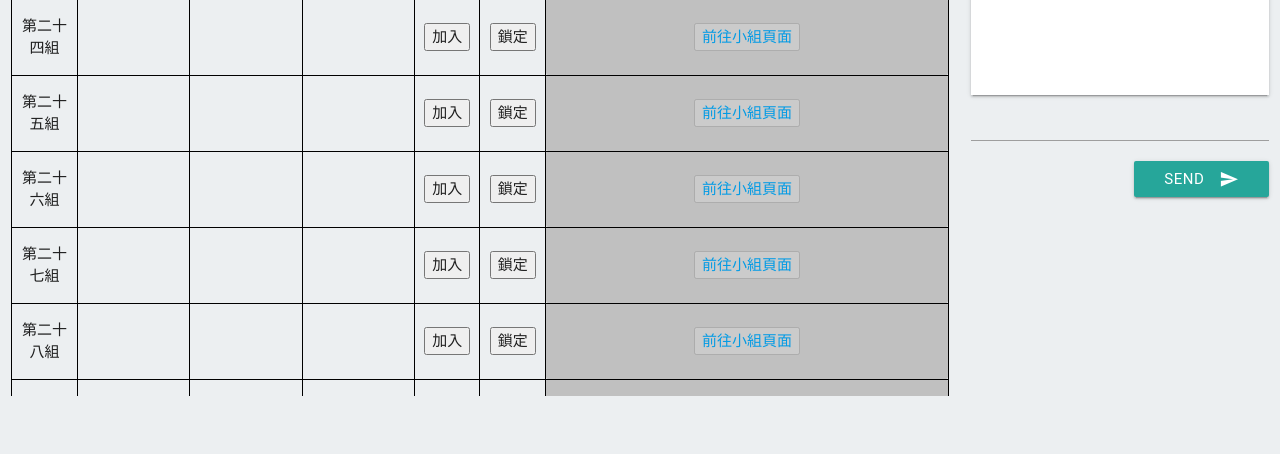
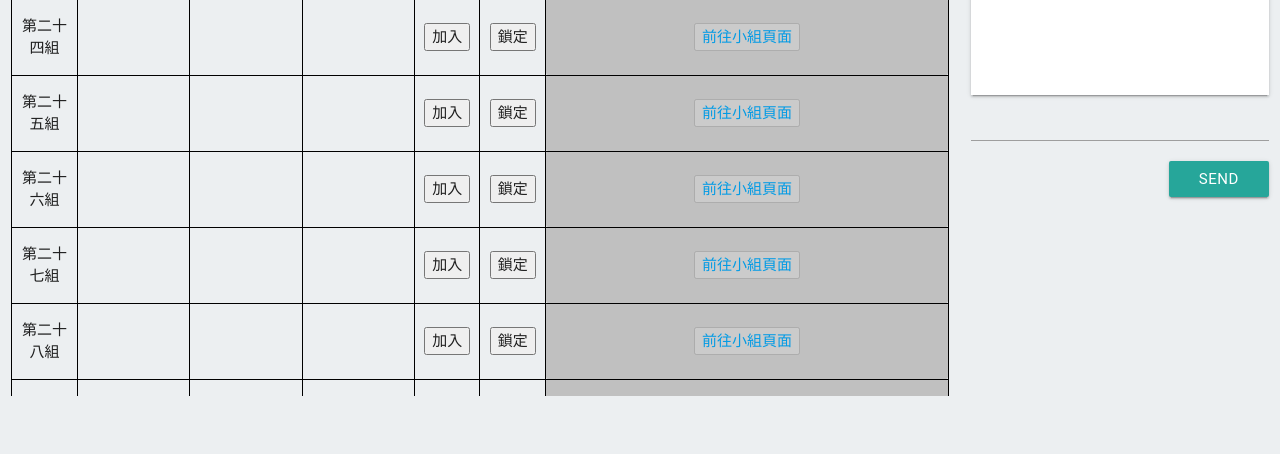
Before and after one commit to z1127000/cosci-activity-Web, a Flask app: page /group/ in a window 1280 px wide. Shown: the part 1792-2246 px from the top of the page. Run offline with Flask 3, Linux system fonts and the light colour scheme; the visitor is signed in with stand-in values (Sample User, id 1); some libraries are stand-ins or nearby versions; some web fonts are replaced.

Commit message:
remove icon

```diff
--- a/templates/group.html
+++ b/templates/group.html
@@ -1,8 +1,6 @@
 <!DOCTYPE html>
 <html>
 <head>
-    <!--Import Google Icon Font-->
-    <link href="http://fonts.googleapis.com/icon?family=Material+Icons" rel="stylesheet">
     <!--Import materialize.css-->
     <link rel="stylesheet" href="https://cdnjs.cloudflare.com/ajax/libs/materialize/0.97.8/css/materialize.min.css">
 
@@ -352,7 +350,6 @@
             <button id="send-msg-btn" class="btn waves-effect waves-light right" type="button"
                     name="action">
                 send
-                <i class="material-icons right">send</i>
             </button>
         </div>
     </div>
--- a/templates/groupPage.html
+++ b/templates/groupPage.html
@@ -1,8 +1,6 @@
 <!DOCTYPE html>
 <html>
 <head>
-    <!--Import Google Icon Font-->
-    <link href="http://fonts.googleapis.com/icon?family=Material+Icons" rel="stylesheet">
     <!--Import materialize.css-->
     <link rel="stylesheet" href="https://cdnjs.cloudflare.com/ajax/libs/materialize/0.97.8/css/materialize.min.css">
 
@@ -183,7 +181,6 @@
             <button id="send-msg-btn" class="btn waves-effect waves-light right" type="button"
                     name="action">
                 send
-                <i class="material-icons right">send</i>
             </button>
         </div>
     </div>
--- a/templates/home.html
+++ b/templates/home.html
@@ -1,8 +1,6 @@
 <!DOCTYPE html>
 <html>
 <head>
-    <!--Import Google Icon Font-->
-    <link href="http://fonts.googleapis.com/icon?family=Material+Icons" rel="stylesheet">
     <!--Import materialize.css-->
     <link rel="stylesheet" href="https://cdnjs.cloudflare.com/ajax/libs/materialize/0.97.8/css/materialize.min.css">
 
--- a/templates/index.html
+++ b/templates/index.html
@@ -1,8 +1,6 @@
 <!DOCTYPE html>
 <html>
 <head>
-    <!--Import Google Icon Font-->
-    <link href="http://fonts.googleapis.com/icon?family=Material+Icons" rel="stylesheet">
     <!--Import materialize.css-->
     <link rel="stylesheet" href="https://cdnjs.cloudflare.com/ajax/libs/materialize/0.97.8/css/materialize.min.css">
 
@@ -41,7 +39,6 @@
                 </div>
                 <button id="submit" class="btn waves-effect waves-light teal z-depth-3 right" type="submit"
                         name="action">進入活動
-                    <i class="material-icons right"></i>
                 </button>
             </form>
         </div>
```
